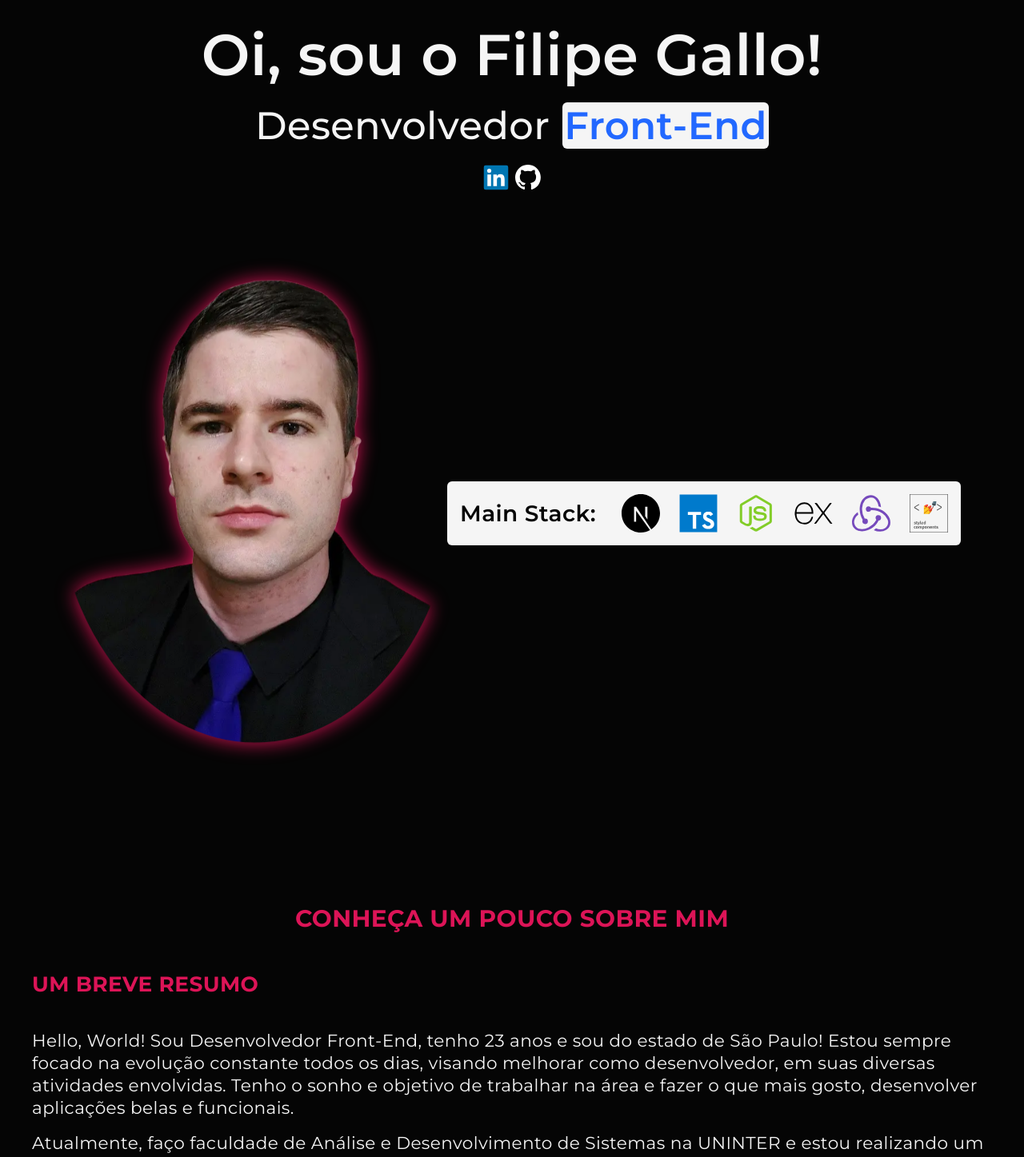
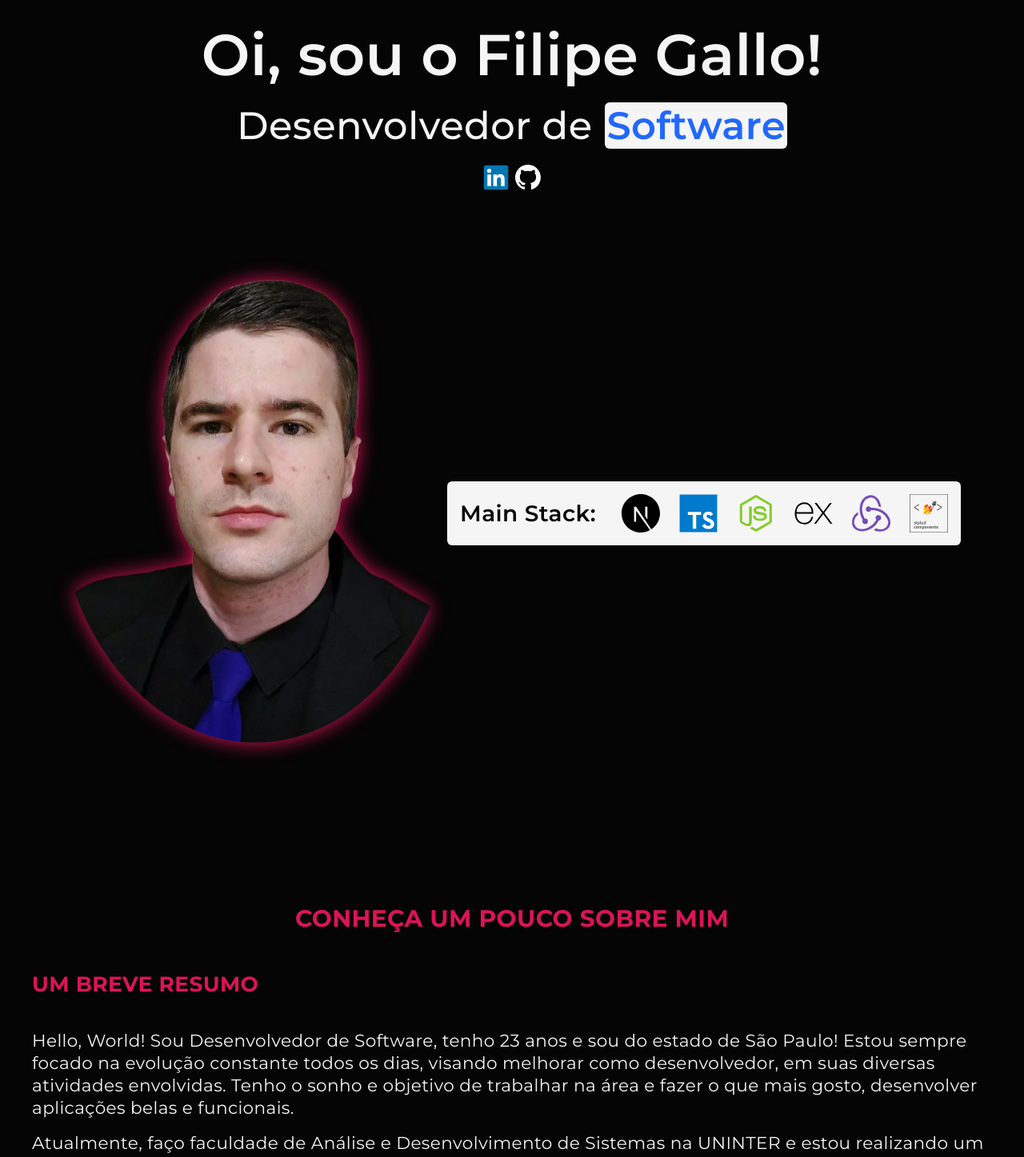
Before and after one commit to filipegallodev/portfolio-nextjs, a Next.js app: page / in a window 1280 px wide. Shown: the part 260-1707 px from the top of the page at 80% size. Built offline with nearby package versions, Linux system fonts and the light colour scheme.

Commit message:
changed main role

```diff
--- a/src/app/contato/layout.tsx
+++ b/src/app/contato/layout.tsx
@@ -1,6 +1,6 @@
 export const metadata = {
   title: "Filipe Gallo | Contato",
-  description: "Entre em contato com o Desenvolvedor Front-End Filipe Gallo.",
+  description: "Entre em contato com o Desenvolvedor de Software Filipe Gallo.",
 };
 
 export default function ContactLayout({
--- a/src/app/layout.tsx
+++ b/src/app/layout.tsx
@@ -5,8 +5,8 @@ import { Providers } from "@/store/provider";
 import GlobalStyle from "@/styles/GlobalStyle";
 
 export const metadata = {
-  title: "Filipe Gallo | Desenvolvedor Front-End",
-  description: "Site oficial do Desenvolvedor Front-End Filipe Gallo.",
+  title: "Filipe Gallo | Desenvolvedor de Software",
+  description: "Site oficial do Desenvolvedor de Software Filipe Gallo.",
 };
 
 export default function RootLayout({
--- a/src/app/page.tsx
+++ b/src/app/page.tsx
@@ -27,7 +27,7 @@ export default function Home() {
           <Info>
             <MainTitle>Oi, sou o Filipe Gallo!</MainTitle>
             <Headline>
-              <span>Desenvolvedor</span> <Strong>Front-End</Strong>
+              <span>Desenvolvedor de</span> <Strong>Software</Strong>
             </Headline>
             <SocialMediaIcons />
           </Info>
--- a/src/app/projetos/layout.tsx
+++ b/src/app/projetos/layout.tsx
@@ -1,6 +1,6 @@
 export const metadata = {
   title: "Filipe Gallo | Projetos",
-  description: "Projetos do Desenvolvedor Front-End Filipe Gallo.",
+  description: "Projetos do Desenvolvedor de Software Filipe Gallo.",
 };
 
 export default function ProjectsLayout({
--- a/src/app/sobre/layout.tsx
+++ b/src/app/sobre/layout.tsx
@@ -1,6 +1,6 @@
 export const metadata = {
   title: "Filipe Gallo | Sobre",
-  description: "Sobre o Desenvolvedor Front-End Filipe Gallo.",
+  description: "Sobre o Desenvolvedor de Software Filipe Gallo.",
 };
 
 export default function AboutLayout({
--- a/src/components/AboutText.tsx
+++ b/src/components/AboutText.tsx
@@ -5,9 +5,9 @@ const AboutText = () => {
   return (
     <>
       <Text>
-        Hello, World! Sou Desenvolvedor Front-End, tenho 23 anos e sou do estado
-        de São Paulo! Estou sempre focado na evolução constante todos os dias,
-        visando melhorar como desenvolvedor, em suas diversas atividades
+        Hello, World! Sou Desenvolvedor de Software, tenho 23 anos e sou do
+        estado de São Paulo! Estou sempre focado na evolução constante todos os
+        dias, visando melhorar como desenvolvedor, em suas diversas atividades
         envolvidas. Tenho o sonho e objetivo de trabalhar na área e fazer o que
         mais gosto, desenvolver aplicações belas e funcionais.
       </Text>
```
